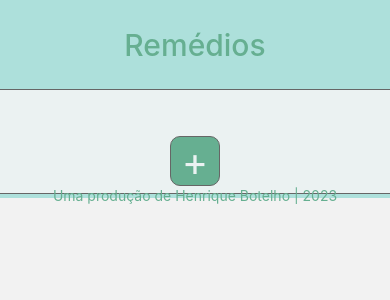
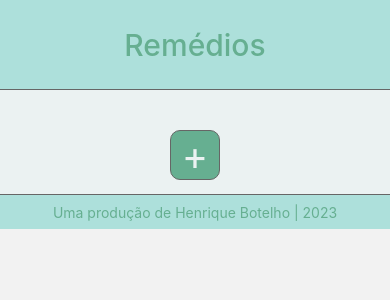
Before and after one commit to Henrique-Botelho/remedios, a React Native app: screen / in a window 390 px wide. Shown: the top 300 px of the page. Built offline with nearby package versions, Linux system fonts and the light colour scheme.

Commit message:
Estilização do footer

```diff
--- a/src/components/Footer/index.js
+++ b/src/components/Footer/index.js
@@ -17,7 +17,8 @@ const styles = StyleSheet.create({
         alignItems: 'center',
         backgroundColor: '#ADE0DB',
         borderTopWidth: 1,
-        borderTopColor: '#666666'
+        borderTopColor: '#666666',
+        minHeight: 35
     },
     texto: {
         color: '#66AF91'
--- a/src/pages/EditaRemedio/index.js
+++ b/src/pages/EditaRemedio/index.js
@@ -116,7 +116,9 @@ const styles = StyleSheet.create({
     justifyContent: 'center',
     alignItems: 'center',
     borderTopLeftRadius: 20,
-    width: '75%'
+    width: '75%',
+    borderWidth: 1,
+    borderColor: '#666666'
   },
   titPagina: {
     fontSize: 25,
```
